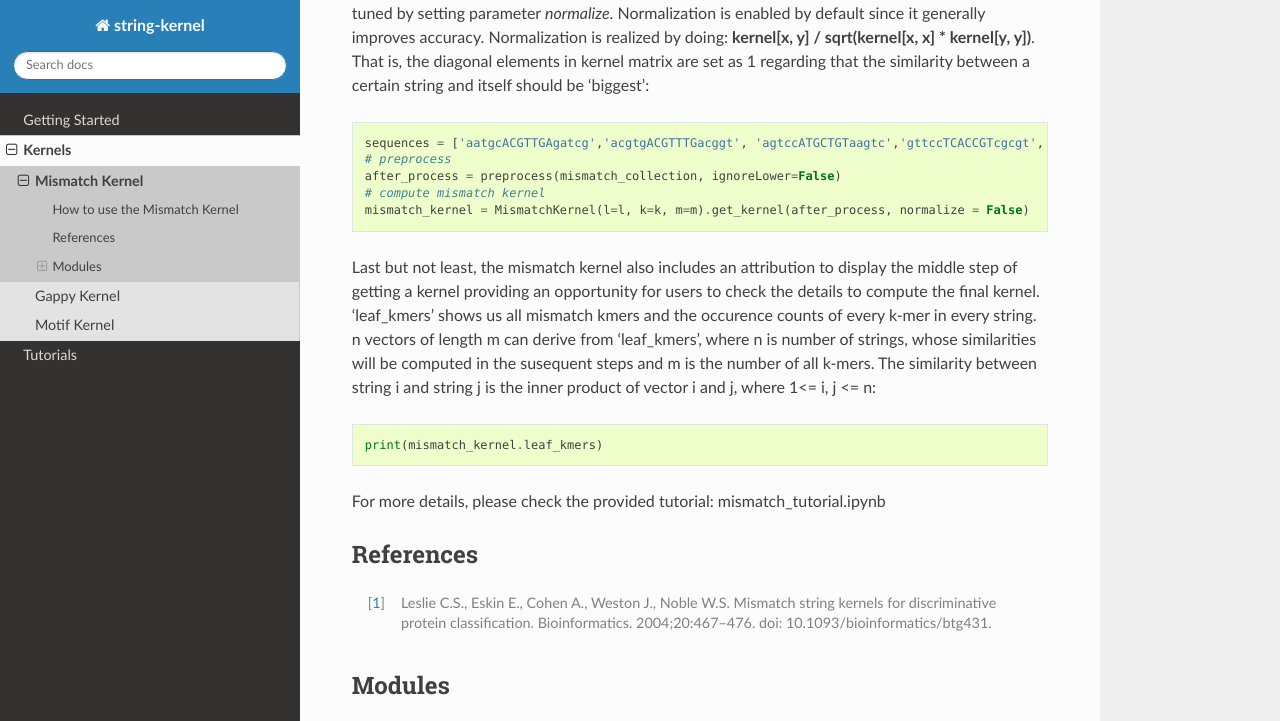
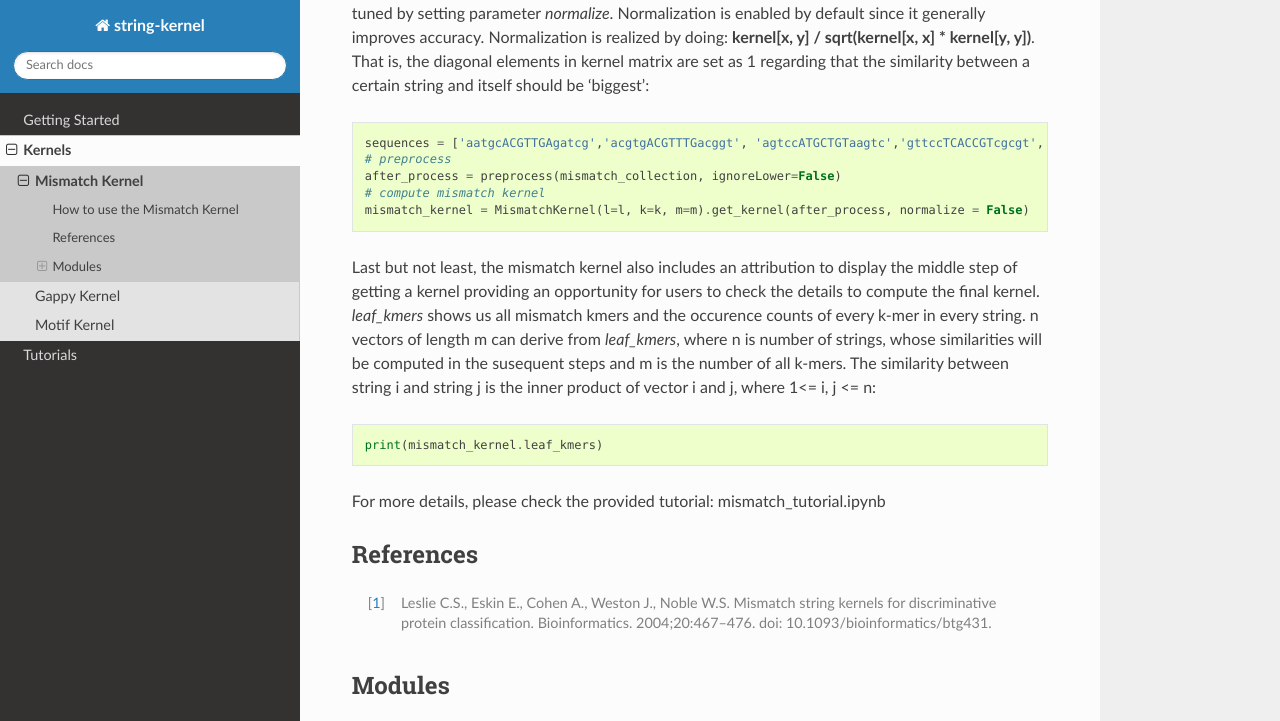
Before and after one commit to jakob-he/string-kernel, a Sphinx documentation site: the page built from docs/source/mismatch.rst, in a window 1280 px wide and 900 px high, scrolled down 1449 px, cut to the strip 0-721 px from the top of the window. Built offline with Sphinx 7.4.7 and the Read the Docs theme 2.0.0, drawn with Linux system fonts in a browser that asks for light colours.

```diff
--- a/docs/source/mismatch.rst
+++ b/docs/source/mismatch.rst
@@ -52,7 +52,7 @@ Afterwards, the derived kernel, a sparse matrix indicating the similarities betw
     # compute mismatch kernel
     mismatch_kernel = MismatchKernel(l=l, k=k, m=m).get_kernel(after_process, normalize = False)
 
-Last but not least, the mismatch kernel also includes an attribution to display the middle step of getting a kernel providing an opportunity for users to check the details to compute the final kernel. 'leaf_kmers' shows us all mismatch kmers and the occurence counts of every k-mer in every string. n vectors of length m can derive from 'leaf_kmers', where n is number of strings, whose similarities will be computed in the susequent steps and m is the number of all k-mers. The similarity between string i and string j is the inner product of vector i and j, where 1<= i, j <= n::
+Last but not least, the mismatch kernel also includes an attribution to display the middle step of getting a kernel providing an opportunity for users to check the details to compute the final kernel. *leaf_kmers* shows us all mismatch kmers and the occurence counts of every k-mer in every string. n vectors of length m can derive from *leaf_kmers*, where n is number of strings, whose similarities will be computed in the susequent steps and m is the number of all k-mers. The similarity between string i and string j is the inner product of vector i and j, where 1<= i, j <= n::
 
     print(mismatch_kernel.leaf_kmers)
 
```
